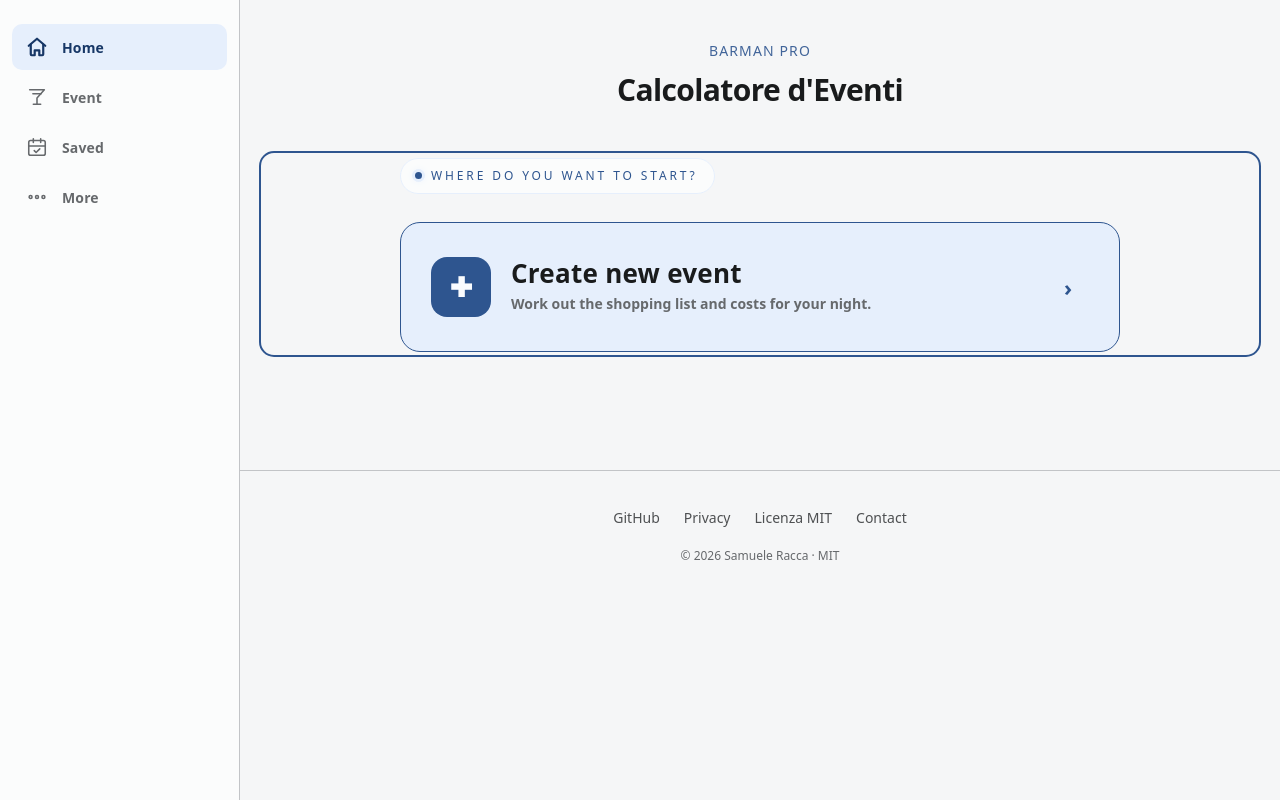
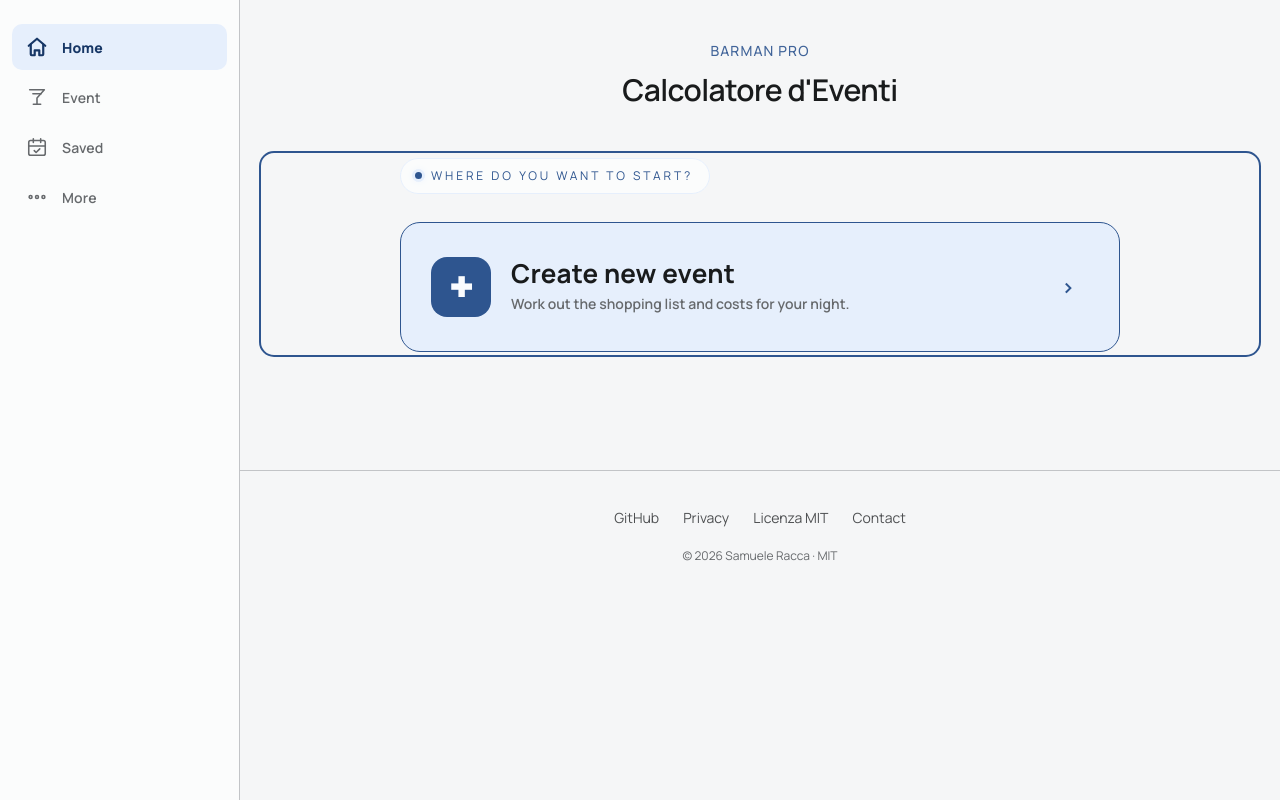
Before and after one commit to raccasamuele/barman-pro, a website: page public/index.html in a window 1280 px wide. Drawn offline with Linux system fonts and the light colour scheme.

Commit message:
Il font dichiarato non era mai stato reso: mancava @font-face
--bp-font chiedeva 'Manrope', sei pagine ne facevano il preload e sw.js
precacava i due woff2 — ma in app.css non c'era nessun @font-face. Senza
dichiarazione quel nome vale solo per chi ha Manrope installato nel
sistema: tutti gli altri vedevano system-ui, e scaricavano ~40 KB di font
a ogni prima visita per non usarli.

Misurato in produzione prima di correggere: document.fonts.size === 0, una
riga in 'Manrope' larga esattamente quanto la stessa riga in una famiglia
inventata, e la console che lo diceva da se' ("preloaded ... but not used").

Due facce variabili (asse dei pesi 200-800, un file per sottoinsieme) con
unicode-range separati, cosi' chi scrive solo latino non scarica anche
l'extended. font-display: swap.

Trovato da Codex mentre rivedeva il piano della Fase 4, di rimbalzo: e'
arrivato al font ragionando su come misurare lo sfondamento di una pagina.

Tre test nuovi, visti fallire tutti e tre sul codice non corretto. Al primo
giro uno passava: misurava i pesi 400 e 700 pretendendo che differissero,
ma li sintetizza comunque il ripiego. Verde per il motivo sbagliato — il
settimo di questo progetto — riscritto sul descrittore della faccia.

E una trappola da ricordare: document.fonts.check('16px Manrope') risponde
true anche a faccia assente. Per sapere se un font c'e' si guarda il
registro e si misura, non si chiede.

Co-Authored-By: Claude Opus 5 <noreply@anthropic.com>

```diff
--- a/public/app.css
+++ b/public/app.css
@@ -6,6 +6,54 @@
  * alcuni sono additivi e sovrascrivono i precedenti, quindi l'ordine e'
  * parte del comportamento, non una preferenza.
  */
+
+/* ═══════════════════════════════════════════════════════════════════
+   TIPOGRAFIA · la dichiarazione dei font
+   ═══════════════════════════════════════════════════════════════════
+
+   ⚠️ Questo blocco MANCAVA, e la mancanza era invisibile.
+
+   `--bp-font` chiedeva 'Manrope', sei pagine facevano il <link rel="preload">
+   dei due woff2 e sw.js li precacava — ma nessuno dichiarava mai la faccia.
+   Senza @font-face il nome 'Manrope' vale solo se il font e' installato nel
+   sistema di chi guarda: su tutti gli altri l'app cadeva sul secondo nome
+   della pila, system-ui, e scaricava ~40 KB di font a ogni prima visita per
+   non usarli. Misurato in produzione: document.fonts.size === 0, e una riga
+   in 'Manrope' larga esattamente quanto la stessa riga in una famiglia
+   inventata.
+
+   ⚠️ Non fidarsi di document.fonts.check('16px Manrope'): risponde true
+      anche quando la faccia non c'e'. Per sapere se un font e' davvero
+      caricato si MISURA una riga e la si confronta con una famiglia che non
+      esiste. tests/ui-font.spec.js fa esattamente questo.
+
+   Sono file variabili (un solo file copre l'asse dei pesi 200-800), quindi
+   niente @font-face per peso. I due sottoinsiemi sono separati da
+   unicode-range: latin-ext viene scaricato solo da chi scrive caratteri che
+   lo richiedono.
+
+   font-display: swap — il testo compare subito con il ripiego e passa a
+   Manrope quando arriva. Su una PWA che deve restare leggibile offline e'
+   preferibile a un blocco iniziale.
+   ═══════════════════════════════════════════════════════════════════ */
+
+@font-face {
+    font-family: 'Manrope';
+    font-style: normal;
+    font-weight: 200 800;
+    font-display: swap;
+    src: url('fonts/manrope-latin-ext-wght-normal.woff2') format('woff2-variations');
+    unicode-range: U+0100-02AF, U+0304, U+0308, U+0329, U+1E00-1E9F, U+1EF2-1EFF, U+2020, U+20A0-20AB, U+20AD-20C0, U+2113, U+2C60-2C7F, U+A720-A7FF;
+}
+
+@font-face {
+    font-family: 'Manrope';
+    font-style: normal;
+    font-weight: 200 800;
+    font-display: swap;
+    src: url('fonts/manrope-latin-wght-normal.woff2') format('woff2-variations');
+    unicode-range: U+0000-00FF, U+0131, U+0152-0153, U+02BB-02BC, U+02C6, U+02DA, U+02DC, U+0304, U+0308, U+0329, U+2000-206F, U+2074, U+20AC, U+2122, U+2191, U+2193, U+2212, U+2215, U+FEFF, U+FFFD;
+}
 
 /* ═══ blocco 1 di 9 (era riga 59 di index.html) ═══ */
         /* ═══════════════════════════════════════════════════════════
--- a/public/sw.js
+++ b/public/sw.js
@@ -9,8 +9,8 @@
  *    Convenzione: barman-pro-v{MAJOR}.{MINOR}.{PATCH}
  */
 
-const CACHE_VERSION = 'barman-pro-v3.17.0';
-const ASSET_CACHE = 'barman-pro-assets-v3.17.0';
+const CACHE_VERSION = 'barman-pro-v3.18.0';
+const ASSET_CACHE = 'barman-pro-assets-v3.18.0';
 
 // Asset da pre-cachare alla prima installazione.
 //
--- /dev/null
+++ b/tests/ui-font.spec.js
@@ -0,0 +1,113 @@
+import { test, expect } from '@playwright/test';
+import { openApp } from './helpers.js';
+
+/**
+ * Il font dichiarato deve essere il font reso.
+ *
+ * Per tutta la vita del progetto `--bp-font` ha chiesto 'Manrope', sei
+ * pagine hanno fatto il preload dei due woff2 e sw.js li ha precacati —
+ * mentre in `app.css` non c'era **nessun** @font-face. Senza dichiarazione
+ * il nome vale solo per chi ha Manrope installato nel sistema: tutti gli
+ * altri vedevano system-ui, e scaricavano 40 KB di font per non usarli.
+ * Nessun test se n'era accorto perche' nessuno guardava la tipografia.
+ *
+ * ⚠️ Il controllo comodo mente. `document.fonts.check('16px Manrope')`
+ *    risponde **true** anche a faccia assente — verificato in produzione
+ *    sul difetto vero. Per questo qui non si usa: si guarda il registro
+ *    delle facce, e si MISURA una riga contro una famiglia inventata.
+ *
+ * ⚠️ E il registro va guardato per primo, non la misura. Se la macchina che
+ *    esegue i test avesse Manrope installato nel sistema, la sola misura
+ *    passerebbe **anche senza @font-face**: sarebbe un test verde per il
+ *    motivo sbagliato, che e' il difetto che questo repository ha gia'
+ *    pagato sei volte.
+ */
+test.describe('Tipografia · Manrope e\' dichiarato e viene davvero reso', () => {
+
+  test('il documento registra almeno una faccia Manrope servita da noi', async ({ page }) => {
+    await openApp(page);
+
+    const facce = await page.evaluate(async () => {
+      await document.fonts.ready;
+      const out = [];
+      document.fonts.forEach(f => out.push({ family: f.family, status: f.status }));
+      return { totale: document.fonts.size, facce: out };
+    });
+
+    // Senza @font-face il registro e' VUOTO, comunque sia messa la macchina.
+    expect(facce.totale, 'nessuna @font-face dichiarata in app.css').toBeGreaterThan(0);
+    expect(
+      facce.facce.some(f => f.family.replace(/['"]/g, '') === 'Manrope'),
+      'il registro non contiene nessuna faccia Manrope'
+    ).toBe(true);
+  });
+
+  test('una riga in Manrope non misura come una famiglia inesistente', async ({ page }) => {
+    await openApp(page);
+
+    const m = await page.evaluate(async () => {
+      await document.fonts.load('700 40px Manrope');
+      await document.fonts.ready;
+
+      const misura = (famiglia) => {
+        const s = document.createElement('span');
+        s.style.cssText = 'position:absolute;left:-9999px;white-space:nowrap;font:700 40px ' + famiglia;
+        s.textContent = 'Negroni Spritz Daiquiri';
+        document.body.appendChild(s);
+        const w = s.getBoundingClientRect().width;
+        s.remove();
+        return w;
+      };
+
+      return {
+        manrope: misura('Manrope'),
+        inesistente: misura('ZzqxFamigliaInesistente'),
+        // il ripiego dichiarato nella pila di --bp-font
+        systemui: misura('system-ui'),
+      };
+    });
+
+    expect(m.manrope).toBeGreaterThan(0);
+    expect(
+      Math.abs(m.manrope - m.inesistente),
+      `Manrope misura ${m.manrope}px, esattamente come una famiglia che non esiste `
+      + `(${m.inesistente}px): la faccia non e' stata caricata`
+    ).toBeGreaterThan(1);
+  });
+
+  test('le facce dichiarano un asse di pesi, e i due sottoinsiemi sono separati', async ({ page }) => {
+    await openApp(page);
+
+    /* ⚠️ La prima stesura di questo test misurava una riga a peso 400 e una a
+       700 e pretendeva che differissero. Passava **anche senza @font-face**:
+       il ripiego ha pesi veri suoi, quindi 400 e 700 misurano diverso comunque.
+       Era un test verde per il motivo sbagliato — visto fallire? no: visto
+       PASSARE sul codice rotto, che e' lo stesso difetto letto dall'altro lato.
+       La misura non sa distinguere "asse variabile" da "due pesi del ripiego":
+       quello lo sa solo il descrittore della faccia. */
+    const facce = await page.evaluate(async () => {
+      await document.fonts.ready;
+      const out = [];
+      document.fonts.forEach(f => {
+        if (f.family.replace(/['"]/g, '') === 'Manrope') {
+          out.push({ weight: f.weight, unicodeRange: f.unicodeRange });
+        }
+      });
+      return out;
+    });
+
+    // Un file variabile per l'asse dei pesi: il descrittore e' un intervallo
+    // ("200 800"), non un numero solo. Se fosse un numero, i pesi fuori da
+    // quello verrebbero sintetizzati dal browser invece che disegnati.
+    expect(facce.length).toBeGreaterThan(0);
+    for (const f of facce) {
+      expect(f.weight, `la faccia dichiara un peso singolo (${f.weight}), non un intervallo`)
+        .toMatch(/^\d+\s+\d+$/);
+    }
+
+    // latin ed extended sono due file distinti: chi scrive solo latino non
+    // deve scaricare anche l'altro.
+    const intervalli = new Set(facce.map(f => f.unicodeRange));
+    expect(intervalli.size, 'i sottoinsiemi non sono separati da unicode-range').toBeGreaterThan(1);
+  });
+});
```
